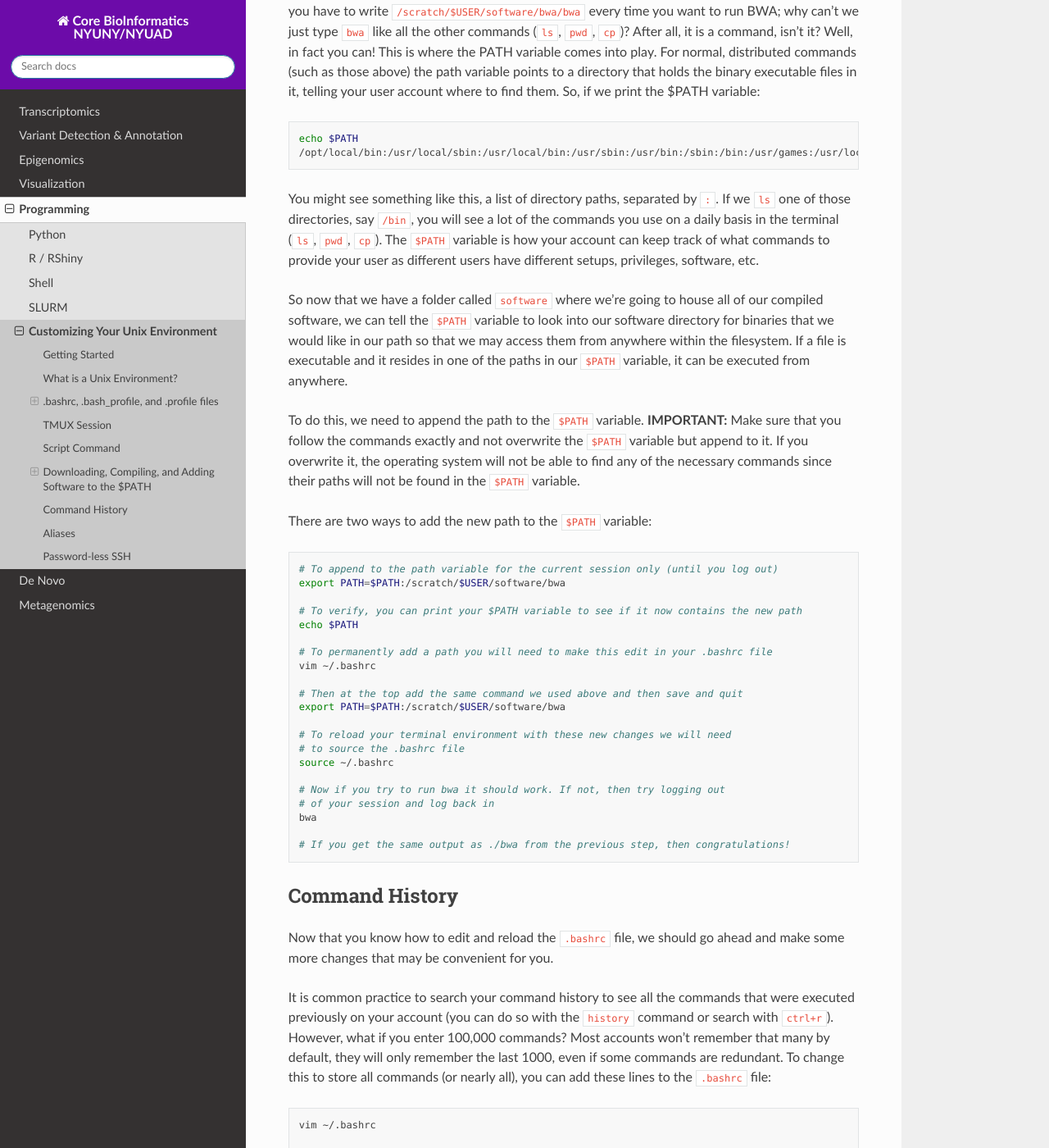
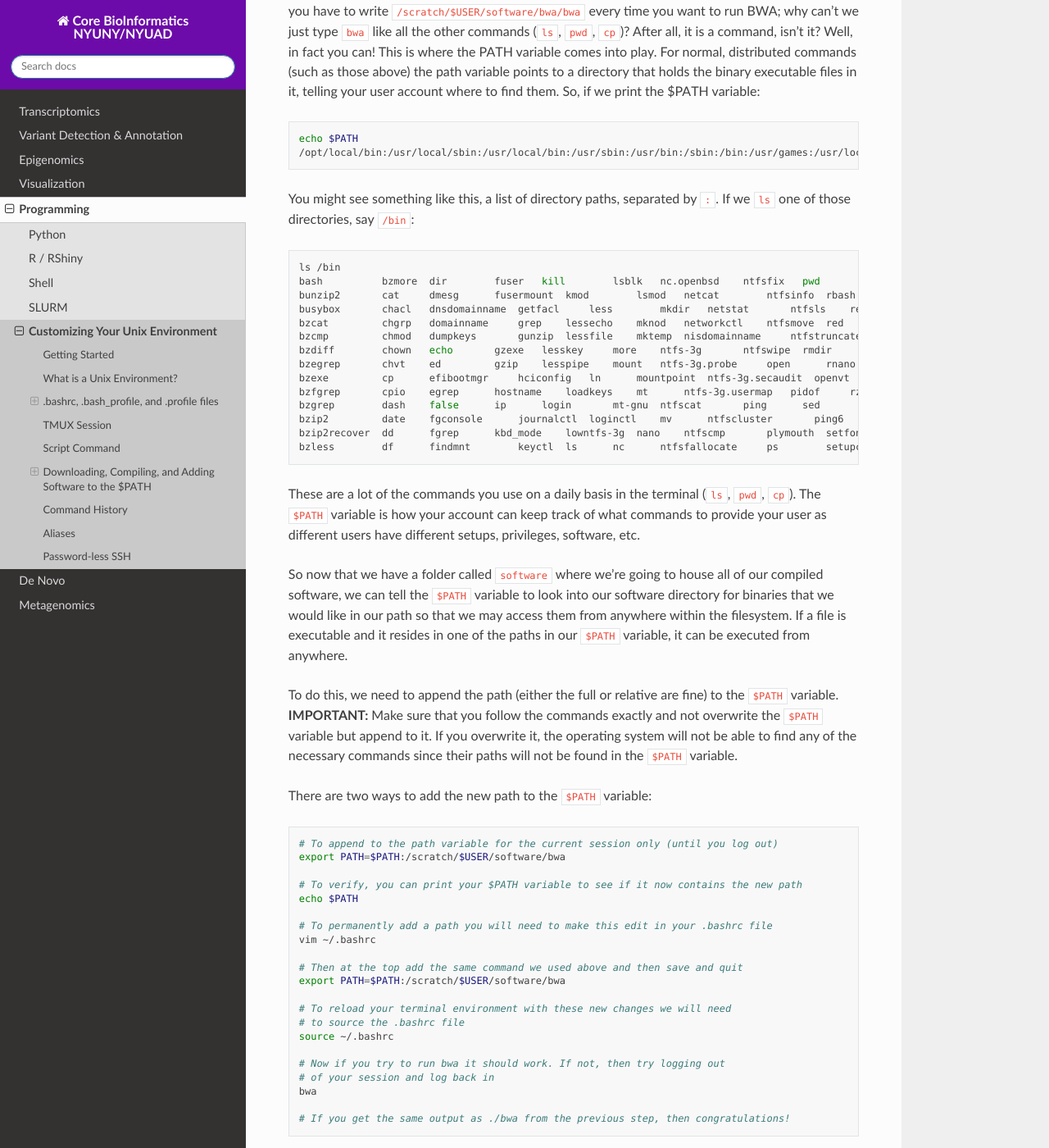
Before and after one commit to learn-gencore/learn-gencore, a Sphinx documentation site: the page built from source/programming/unix_environment.rst, in a window 1280 px wide and 1400 px high, scrolled down 4847 px. Shown: the whole window at 82% size. Built offline with Sphinx 7.4.7 and the Read the Docs theme 3.1.0, drawn with Linux system fonts in a browser that asks for light colours; some of the changed text lies outside the part shown.

Commit message:
Add missing outputs and text to unix environment page
Added ls /bin output block, ls ~/.ssh example output, full alias
comment lines, PATH parenthetical text, and transition text in
Password-less SSH section.

```diff
--- a/source/programming/unix_environment.rst
+++ b/source/programming/unix_environment.rst
@@ -244,9 +244,28 @@ account where to find them. So, if we print the $PATH variable:
    /opt/local/bin:/usr/local/sbin:/usr/local/bin:/usr/sbin:/usr/bin:/sbin:/bin:/usr/games:/usr/local/games
 
 You might see something like this, a list of directory paths, separated by
-``:``. If we ``ls`` one of those directories, say ``/bin``, you will see a lot
-of the commands you use on a daily basis in the terminal (``ls``, ``pwd``,
-``cp``). The ``$PATH`` variable is how your account can keep track of what
+``:``. If we ``ls`` one of those directories, say ``/bin``:
+
+.. code-block:: bash
+
+   ls /bin
+   bash          bzmore  dir        fuser   kill        lsblk   nc.openbsd    ntfsfix   pwd        sh            systemd-inhibit         uname       zfgrep
+   bunzip2       cat     dmesg      fusermount  kmod        lsmod   netcat        ntfsinfo  rbash      sh.distrib        systemd-machine-id-setup    uncompress      zforce
+   busybox       chacl   dnsdomainname  getfacl     less        mkdir   netstat       ntfsls    readlink   sleep         systemd-notify          unicode_start   zgrep
+   bzcat         chgrp   domainname     grep    lessecho    mknod   networkctl    ntfsmove  red        ss            systemd-tmpfiles        vdir        zless
+   bzcmp         chmod   dumpkeys       gunzip  lessfile    mktemp  nisdomainname     ntfstruncate  rm     static-sh         systemd-tty-ask-password-agent  vmmouse_detect  zmore
+   bzdiff        chown   echo       gzexe   lesskey     more    ntfs-3g       ntfswipe  rmdir      stty          tailf               wdctl       znew
+   bzegrep       chvt    ed         gzip    lesspipe    mount   ntfs-3g.probe     open      rnano      su            tar                 which       zsh
+   bzexe         cp      efibootmgr     hciconfig   ln      mountpoint  ntfs-3g.secaudit  openvt    run-parts  sync          tempfile            whiptail    zsh5
+   bzfgrep       cpio    egrep      hostname    loadkeys    mt      ntfs-3g.usermap   pidof     rzsh       systemctl         touch               ypdomainname
+   bzgrep        dash    false      ip      login       mt-gnu  ntfscat       ping      sed        systemd       true                zcat
+   bzip2         date    fgconsole      journalctl  loginctl    mv      ntfscluster       ping6     setfacl    systemd-ask-password  udevadm             zcmp
+   bzip2recover  dd      fgrep      kbd_mode    lowntfs-3g  nano    ntfscmp       plymouth  setfont    systemd-escape    ulockmgr_server         zdiff
+   bzless        df      findmnt        keyctl  ls      nc      ntfsfallocate     ps        setupcon   systemd-hwdb      umount
+
+These are a lot of the commands you use on a daily basis in the terminal
+(``ls``, ``pwd``, ``cp``). The ``$PATH`` variable is how your account can
+keep track of what
 commands to provide your user as different users have different setups,
 privileges, software, etc.
 
@@ -257,7 +276,8 @@ access them from anywhere within the filesystem. If a file is executable and it
 resides in one of the paths in our ``$PATH`` variable, it can be executed from
 anywhere.
 
-To do this, we need to append the path to the ``$PATH`` variable.
+To do this, we need to append the path (either the full or relative are fine)
+to the ``$PATH`` variable.
 **IMPORTANT:** Make sure that you follow the commands exactly and not overwrite
 the ``$PATH`` variable but append to it. If you overwrite it, the operating
 system will not be able to find any of the necessary commands since their paths
```
Also changed, not shown: other parts of source/programming/unix_environment.rst (+7 -3 lines).
